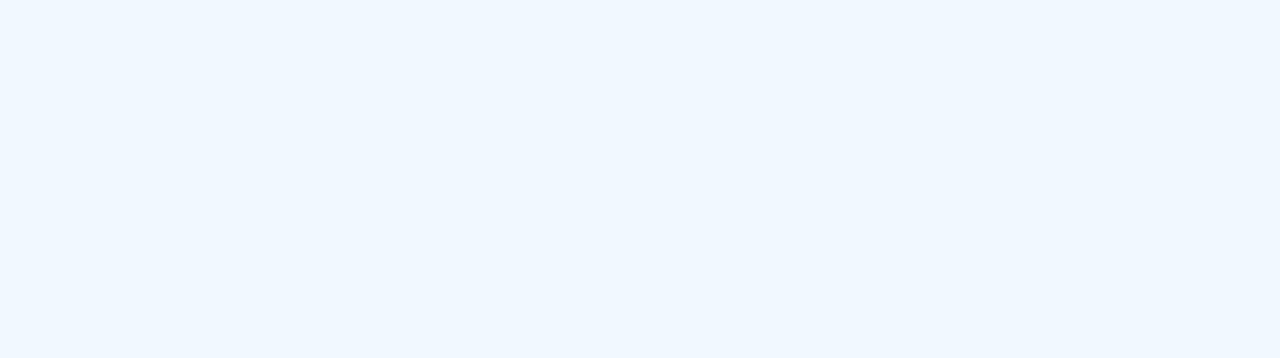
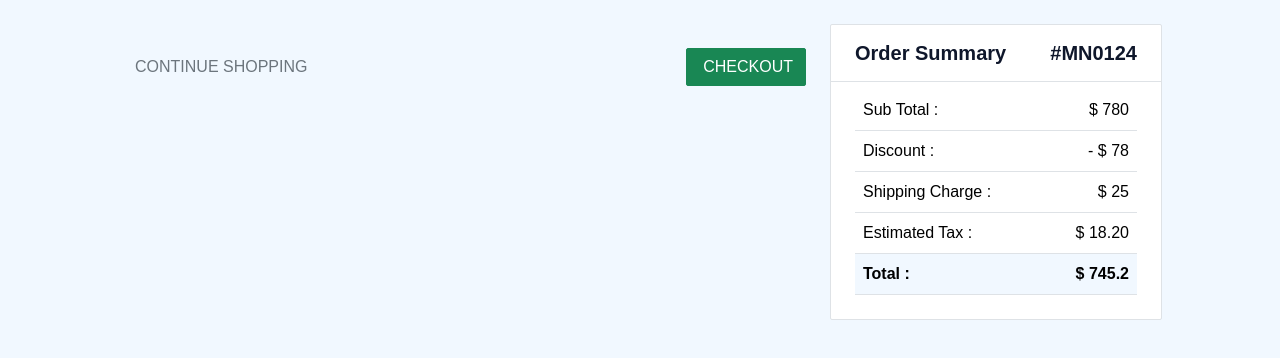
Before and after one commit to thebraudalf/vec-torant, a React (Vite) app in the folder vite-project/: page /orders in a window 1280 px wide. Before the commit this address had no page. Shown: the top 358 px of the page. Built offline with nearby package versions, Linux system fonts and the light colour scheme.

Commit message:
Cart updated

```diff
--- a/vite-project/index.html
+++ b/vite-project/index.html
@@ -5,11 +5,10 @@
     <link rel="icon" type="image/svg+xml" href="/utensils-solid.svg" />
     <meta name="viewport" content="width=device-width, initial-scale=1.0" />
     <title>Vec-torant</title>
-    <link rel="stylesheet" href="https://cdnjs.cloudflare.com/ajax/libs/font-awesome/6.5.2/css/all.min.css" integrity="sha512-SnH5WK+bZxgPHs44uWIX+LLJAJ9/2PkPKZ5QiAj6Ta86w+fsb2TkcmfRyVX3pBnMFcV7oQPJkl9QevSCWr3W6A==" crossorigin="anonymous" referrerpolicy="no-referrer" />
+    <link rel="stylesheet" href="https://cdnjs.cloudflare.com/ajax/libs/font-awesome/6.5.2/css/all.min.css" integrity="sha512-SnH5WK+bZxgPHs44uWIX+LLJAJ9/2PkPKZ5QiAj6Ta86w+fsb2TkcmfRyVX3pBnMFcV7oQPJkl9QevSCWr3W6A==" crossorigin="anonymous" referrerpolicy="no-referrer" >
 
     <link href="/lib/animate/animate.min.css" rel="stylesheet">
-    <!-- <link href="/lib/owlcarousel/assets/owl.carousel.min.css" rel="stylesheet"> -->
-    <link href="/lib/tempusdominus/css/tempusdominus-bootstrap-4.min.css" rel="stylesheet" />
+    <link href="/lib/tempusdominus/css/tempusdominus-bootstrap-4.min.css" rel="stylesheet" >
 
     <link href="https://cdn.jsdelivr.net/npm/bootstrap@5.3.3/dist/css/bootstrap.min.css" rel="stylesheet" integrity="sha384-QWTKZyjpPEjISv5WaRU9OFeRpok6YctnYmDr5pNlyT2bRjXh0JMhjY6hW+ALEwIH" crossorigin="anonymous">
     <link rel="stylesheet" href="/css/bootstrap.min.css">
--- a/vite-project/src/App.jsx
+++ b/vite-project/src/App.jsx
@@ -1,9 +1,12 @@
-import Router from './Router'
+import Context from "./Context";
+import Router from "./Router";
 
 export default function App() {
   return (
-    <div>
-    <Router/>
-    </div>
-  )
+    <>
+      <Context>
+        <Router />
+      </Context>
+    </>
+  );
 }
--- /dev/null
+++ b/vite-project/src/Context.jsx
@@ -0,0 +1,16 @@
+import { createContext, useState } from "react"
+export const DataContext = createContext();
+
+export default function Context({children}) {
+
+    const [items,setItems] = useState([]);
+  return (
+    <>
+
+    <DataContext.Provider value={{items,setItems}}>
+        {children}
+    </DataContext.Provider>
+
+    </>
+  )
+}
--- a/vite-project/src/Router.jsx
+++ b/vite-project/src/Router.jsx
@@ -7,6 +7,7 @@ import Contact from "./components/Contact";
 import Booking from "./components/Booking";
 import Team from "./components/Team";
 import Testimonial from "./components/Testimonial";
+import Orders from "./components/Orders";
 
 export default function Router() {
   return (
@@ -20,6 +21,7 @@ export default function Router() {
         <Route path="/booking" element={<Booking/>}/>
         <Route path="/team" element={<Team/>}/>
         <Route path="/testimonial" element={<Testimonial/>}/>
+        <Route path="/orders" element={<Orders/>}/>
       </Routes>
     </BrowserRouter>
   );
--- a/vite-project/src/components/Menu.jsx
+++ b/vite-project/src/components/Menu.jsx
@@ -1,16 +1,21 @@
+import { useContext } from "react";
+import {DataContext} from '../Context'
 import Footer from "../Footer";
 import Navbar from "../Navbar";
 import arrBreakfast from "../images";
 import { PropTypes } from "prop-types";
 
 export default function Menu({showCondition=true}) {
-  const img = arrBreakfast;
+  const breakfast = arrBreakfast;
+  const {items,setItems} = useContext(DataContext);
   return (
     <div>
 
       {showCondition && <Navbar prop="Menu"/>}
 
+
         {/* Menu Start */}
+
 <div className="container-xxl py-5">
   <div className="container">
     <div className="text-center wow fadeInUp" data-wow-delay="0.1s">
@@ -50,14 +55,14 @@ export default function Menu({showCondition=true}) {
       <div className="tab-content">
         <div id="tab-1" className="tab-pane fade show p-0 active">
           <div className="row g-4">
-            {img.map((img, i) => (
-              <div className="col-lg-6" key={i}>
+            {breakfast.map((para, i) => (
+              <div className="col-lg-6" id="foodItems" key={i} onClick={()=>{setItems([...items, {id:i,img:para.img,name:para.name,price:para.price}])}}>
                 <div className="d-flex align-items-center">
-                  <img className="flex-shrink-0 object-fit-cover img-fluid rounded" src={img} alt="" style={{ width: "80px", height: "80px" }} />
+                  <img className="flex-shrink-0 object-fit-cover img-fluid rounded" src={para.img} alt="" style={{ width: "80px", height: "80px" }} />
                   <div className="w-100 d-flex flex-column text-start ps-4">
                     <h5 className="d-flex justify-content-between border-bottom pb-2">
-                      <span>Food Name</span>
-                      <span className="text-primary">$115</span>
+                      <span>{para.name}</span>
+                      <span className="text-primary">{para.price}/-</span>
                     </h5>
                     <small className="fst-italic">Ipsum ipsum clita erat amet dolor justo diam</small>
                   </div>
--- /dev/null
+++ b/vite-project/src/components/Orders.jsx
@@ -0,0 +1,163 @@
+import { useContext } from "react"
+import {DataContext} from '../Context'
+import { Link } from "react-router-dom"
+
+export default function Cart() {
+  const {items,setItems} = useContext(DataContext)
+  return (
+    <>
+    <div className="container">
+    <div className="row p-4">
+        <div className="col-xl-8">
+      {items.map((item,i)=>{
+          return(
+              <div key={i}>
+              <div className="card border shadow-none mb-3">
+                  <div className="card-body">
+
+                      <div className="d-flex align-items-start border-bottom pb-3">
+                          <div className="me-4">
+                              <img src={item.img} alt="" className="avatar-lg rounded object-fit-cover" height={"80px !important"} width={"80px"}/>
+                          </div>
+                          <div className="flex-grow-1 align-self-center overflow-hidden">
+                              <div>
+                                  <h5 className="text-truncate font-size-18"><a href="#" className="text-dark">{item.name} </a></h5>
+                                  <p className="text-muted mb-0">
+                                      <i className="bx bxs-star text-warning"></i>
+                                      <i className="bx bxs-star text-warning"></i>
+                                      <i className="bx bxs-star text-warning"></i>
+                                      <i className="bx bxs-star text-warning"></i>
+                                      <i className="bx bxs-star-half text-warning"></i>
+                                  </p>
+                                  <p className="mb-0 mt-1">Color : <span className="fw-medium">Gray</span></p>
+                              </div>
+                          </div>
+                          <div className="flex-shrink-0 ms-2">
+                              <ul className="list-inline mb-0 font-size-16">
+                                  <li className="list-inline-item">
+                                      <a href="#" className="text-muted px-1">
+                                          <i className="mdi mdi-trash-can-outline"></i>
+                                      </a>
+                                  </li>
+                                  <li className="list-inline-item">
+                                      <a href="#" className="text-muted px-1">
+                                          <i className="mdi mdi-heart-outline"></i>
+                                      </a>
+                                  </li>
+                              </ul>
+                          </div>
+                      </div>
+
+                      <div>
+                          <div className="row">
+                              <div className="col-md-4">
+                                  <div className="mt-3">
+                                      <p className="text-muted mb-2">Price</p>
+                                      <h5 className="mb-0 mt-2"><span className="text-muted me-2"><del className="font-size-16 fw-normal">500/-</del></span>{item.price}/-</h5>
+                                  </div>
+                              </div>
+                              <div className="col-md-5">
+                                  <div className="mt-3">
+                                      <p className="text-muted mb-2">Quantity</p>
+                                      <div className="d-inline-flex">
+                                          <select className="form-select form-select-sm w-xl">
+                                              <option value="1">1</option>
+                                              <option value="2" selected="">2</option>
+                                              <option value="3">3</option>
+                                              <option value="4">4</option>
+                                              <option value="5">5</option>
+                                              <option value="6">6</option>
+                                              <option value="7">7</option>
+                                              <option value="8">8</option>
+                                          </select>
+                                      </div>
+                                  </div>
+                              </div>
+                              <div className="col-md-3">
+                                  <div className="mt-3">
+                                      <p className="text-muted mb-2">Total</p>
+                                      <h5>$900</h5>
+                                  </div>
+                              </div>
+                          </div>
+                      </div>
+
+                  </div>
+              </div>
+              {/* <!-- end card --> */}
+
+
+          </div>
+        )
+      })}
+
+
+
+
+            <div className="row my-4">
+                <div className="col-sm-6">
+                    <Link to="/menu" className="btn btn-link text-muted">
+                        <i className="mdi mdi-arrow-left me-1"></i> Continue Shopping </Link>
+                </div>
+                 {/* <!-- end col --> */}
+                <div className="col-sm-6">
+                    <div className="text-sm-end mt-2 mt-sm-0">
+                        <a href="ecommerce-checkout.html" className="btn btn-success">
+                            <i className="mdi mdi-cart-outline me-1"></i> Checkout </a>
+                    </div>
+                </div>
+                {/* <!-- end col --> */}
+            </div>
+            {/* <!-- end row--> */}
+        </div>
+
+        <div className="col-xl-4">
+            <div className="mt-5 mt-lg-0">
+                <div className="card border shadow-none">
+                    <div className="card-header bg-transparent border-bottom py-3 px-4">
+                        <h5 className="font-size-16 mb-0">Order Summary <span className="float-end">#MN0124</span></h5>
+                    </div>
+                    <div className="card-body p-4 pt-2">
+
+                        <div className="table-responsive">
+                            <table className="table mb-0">
+                                <tbody>
+                                    <tr>
+                                        <td>Sub Total :</td>
+                                        <td className="text-end">$ 780</td>
+                                    </tr>
+                                    <tr>
+                                        <td>Discount : </td>
+                                        <td className="text-end">- $ 78</td>
+                                    </tr>
+                                    <tr>
+                                        <td>Shipping Charge :</td>
+                                        <td className="text-end">$ 25</td>
+                                    </tr>
+                                    <tr>
+                                        <td>Estimated Tax : </td>
+                                        <td className="text-end">$ 18.20</td>
+                                    </tr>
+                                    <tr className="bg-light">
+                                        <th>Total :</th>
+                                        <td className="text-end">
+                                            <span className="fw-bold">
+                                                $ 745.2
+                                            </span>
+                                        </td>
+                                    </tr>
+                                </tbody>
+                            </table>
+                        </div>
+                        {/* <!-- end table-responsive --> */}
+                    </div>
+                </div>
+            </div>
+        </div>
+    </div>
+    {/* <!-- end row --> */}
+
+</div>
+    </>
+  )
+}
```
Also changed, not shown: vite-project/src/Navbar.jsx (+25 -20 lines), vite-project/src/images.jsx (+11 -2 lines), vite-project/src/index.css (+16 -2 lines), vite-project/src/assets/img/Muesli-Recipe-10.jpg (added).
